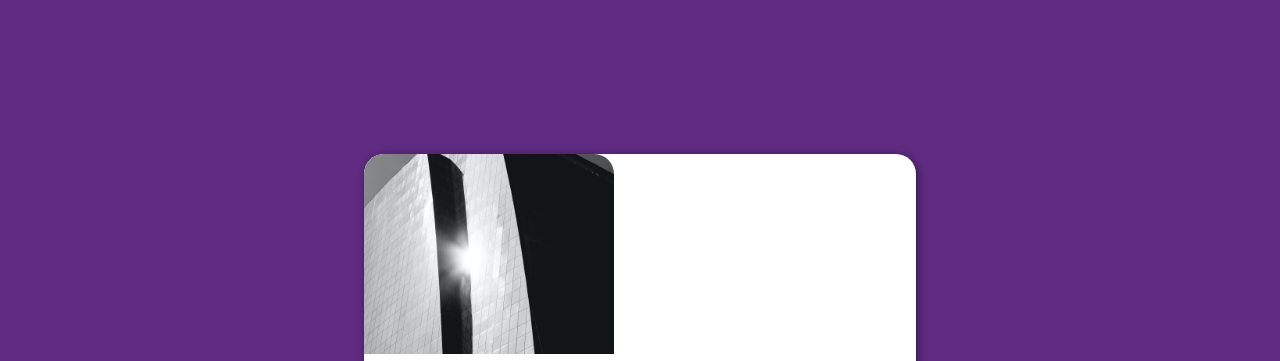
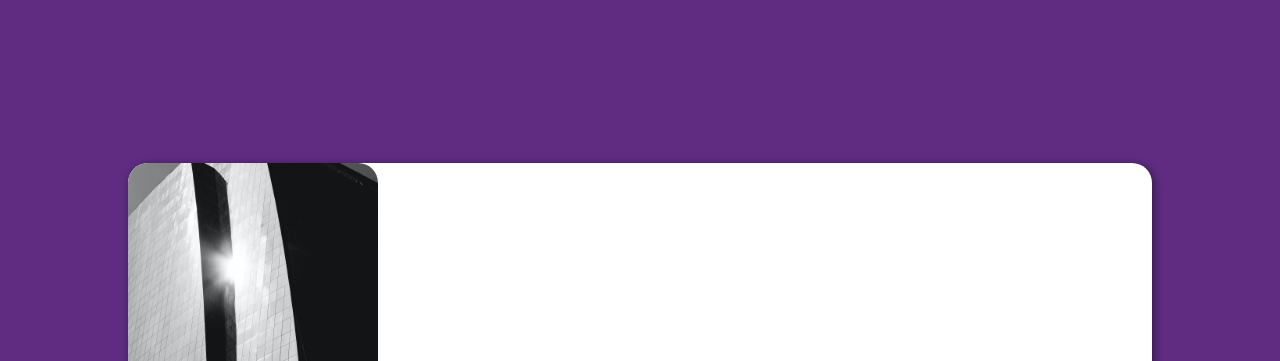
Before and after one commit to vitorbuss04/projeto-login, a plain HTML site: page index.html in a window 1280 px wide. Shown: the top 361 px of the page. Drawn offline with nearby package versions, Linux system fonts and the light colour scheme.

Commit message:
update login.css

```diff
--- a/estilos/login.css
+++ b/estilos/login.css
@@ -21,7 +21,7 @@ body {
 }
 
 section {
-    width: 80%;
+    width: 80vw;
     margin: auto;
     border-radius: 20px;
     box-shadow: 2px 2px 10px rgba(0, 0, 0, 0.466);
```
